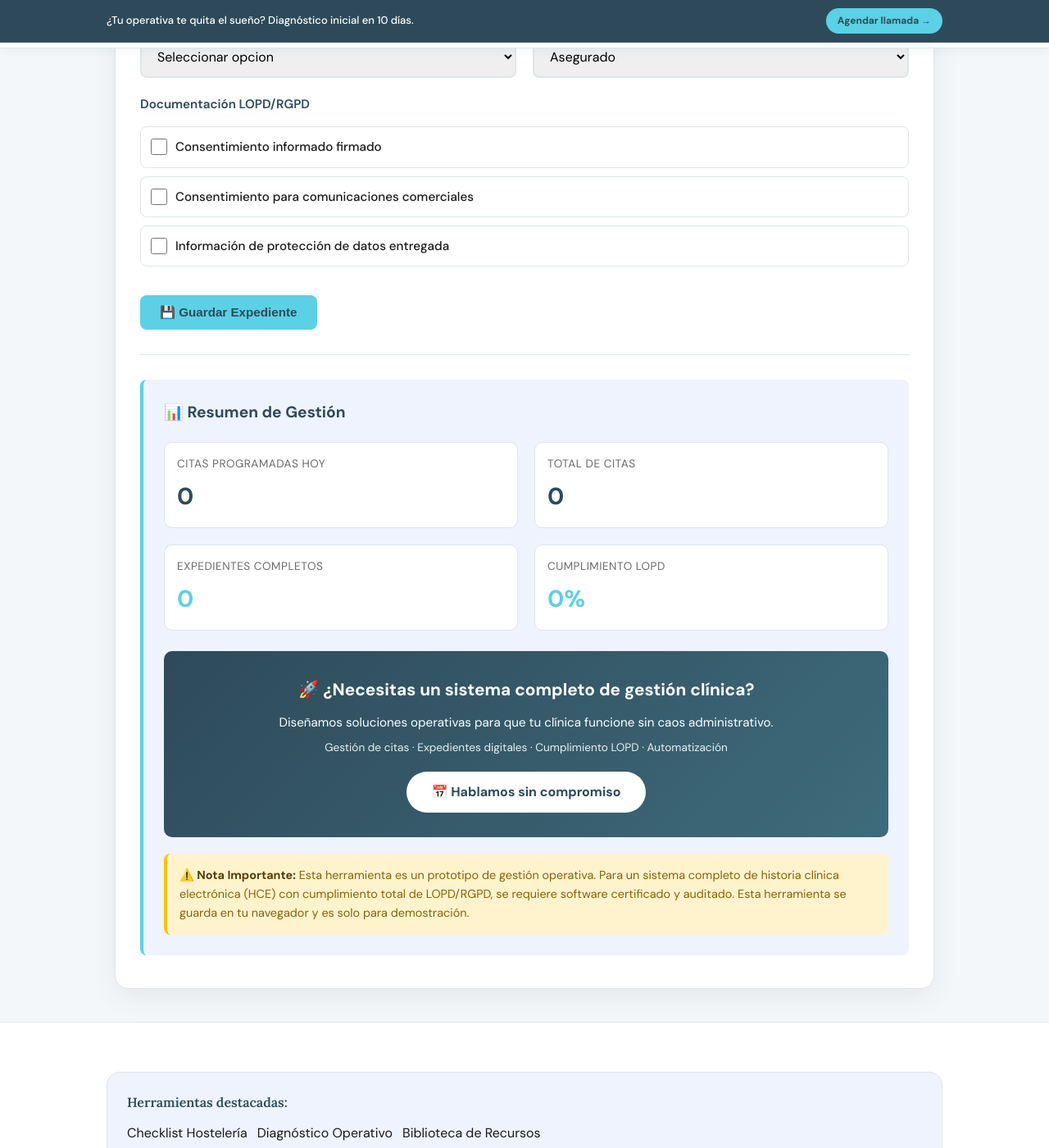
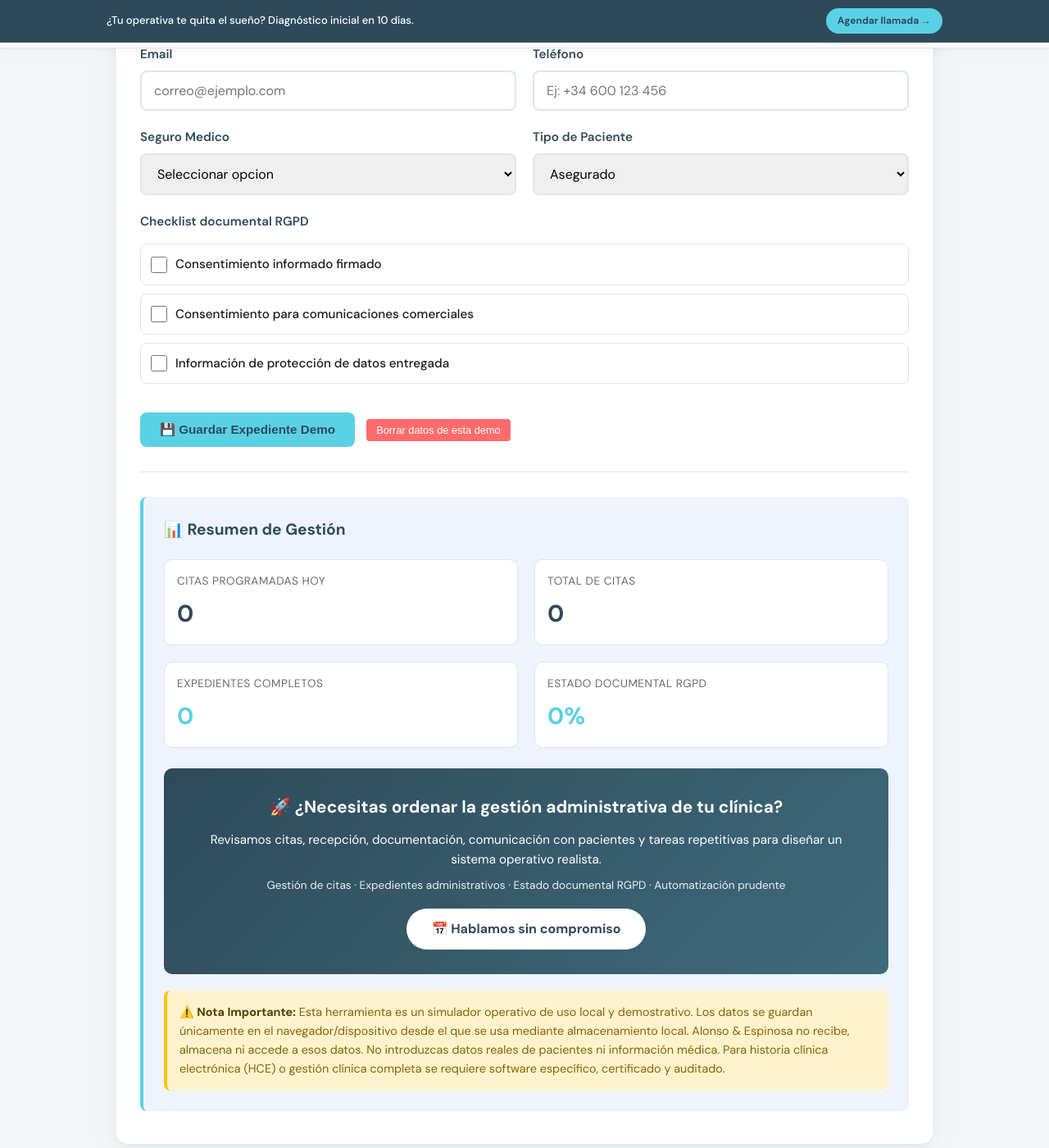
Before and after one commit to alauriela/alonsoespinosa-web, a Jekyll site: the page gestion-clinicas/index.html, which Jekyll copies as it is, in a window 1280 px wide and 1400 px high, scrolled down 1280 px. Shown: the whole window at 82% size. Built offline with Jekyll 4.4.1, drawn with Linux system fonts in a browser that asks for light colours; some of the changed text lies outside the part shown.

Commit message:
Ajustar simulador de gestion clinicas para uso local y RGPD

```diff
--- a/gestion-clinicas/index.html
+++ b/gestion-clinicas/index.html
@@ -15,11 +15,11 @@
   <meta name="robots" content="index, follow">
   <link rel="canonical" href="https://www.alonsoespinosa.com/gestion-clinicas/" />
 
-  <title>Gestión de Clínicas · Herramienta para Centros Médicos · Alonso & Espinosa</title>
-  <meta name="description" content="Herramienta para gestionar citas, expedientes administrativos y cumplimiento LOPD en clínicas. Optimiza tu recepción. Gratuita de Alonso & Espinosa." />
+  <title>Simulador de Gestión Administrativa para Clínicas · Alonso & Espinosa</title>
+  <meta name="description" content="Simulador operativo para visualizar citas, expedientes administrativos y documentación RGPD en clínicas privadas. Uso local y demostrativo; no introducir datos reales de pacientes." />
 
-  <meta property="og:title" content="Gestión de Clínicas · Centros Médicos" />
-  <meta property="og:description" content="Gestiona citas, expedientes únicos y cumplimiento LOPD en tu clínica de forma sencilla." />
+  <meta property="og:title" content="Simulador de Gestión Administrativa para Clínicas" />
+  <meta property="og:description" content="Visualiza cómo ordenar citas, expedientes administrativos y documentación RGPD. Uso local y demostrativo." />
   <meta property="og:type" content="website" />
   <meta property="og:url" content="https://www.alonsoespinosa.com/gestion-clinicas" />
   <meta property="og:image" content="https://www.alonsoespinosa.com/og-image-impactful.png" />
@@ -33,8 +33,8 @@
   {
     "@context": "https://schema.org",
     "@type": "WebApplication",
-    "name": "Gestión de Clínicas",
-    "description": "Herramienta para gestionar citas, expedientes y cumplimiento LOPD en centros médicos",
+    "name": "Simulador de Gestión Administrativa para Clínicas",
+    "description": "Simulador operativo para visualizar citas, expedientes administrativos y documentación RGPD en clínicas privadas. Uso local y demostrativo.",
     "url": "https://www.alonsoespinosa.com/gestion-clinicas",
     "applicationCategory": "BusinessApplication",
     "operatingSystem": "Any",
@@ -506,11 +506,16 @@
 <div class="wrap">
   <div class="calculator-container">
     <div class="calculator-header">
-      <h1>🏥 Gestión de Clínicas</h1>
-      <p>Optimiza citas, expedientes administrativos y cumplimiento LOPD</p>
+      <h1>🏥 Simulador de Gestión Administrativa para Clínicas</h1>
+      <p>Visualiza cómo ordenar citas, expedientes administrativos y documentación RGPD sin introducir datos reales.</p>
     </div>
 
     <div class="calculator-content">
+      <div class="note" style="margin-bottom:24px;">
+        <strong>Uso local y demostrativo:</strong>
+        Esta herramienta funciona en el navegador de quien la utiliza. Alonso &amp; Espinosa no recibe, almacena ni accede a los datos introducidos. Aun así, recomendamos usar datos ficticios o de prueba y no introducir datos reales de pacientes, DNI, tarjeta sanitaria ni información médica. No sustituye a un software de gestión clínica certificado.
+      </div>
+
       <form id="clinicForm">
         <!-- SECCIÓN GESTIÓN DE CITAS -->
         <div class="form-section">
@@ -532,8 +537,8 @@
 
           <div class="input-group">
             <div class="form-group">
-              <label>Nombre del Paciente</label>
-              <input type="text" id="patientName" placeholder="Ej: Juan García">
+              <label>Paciente ficticio</label>
+              <input type="text" id="patientName" placeholder="Ej: Paciente 001">
             </div>
             <div class="form-group">
               <label>Especialista</label>
@@ -558,8 +563,8 @@
           </div>
 
           <div class="form-group">
-            <label>Motivo de la Consulta</label>
-            <textarea id="consultReason" placeholder="Descripción breve del motivo" rows="3"></textarea>
+            <label>Motivo administrativo de la cita</label>
+            <textarea id="consultReason" placeholder="Ej: Primera visita, revisión, documentación pendiente" rows="3"></textarea>
           </div>
 
           <button type="button" class="btn-add" onclick="addAppointment()">+ Añadir Cita</button>
@@ -593,19 +598,19 @@
               <input type="text" id="expedientNumber" placeholder="Auto-generado o manual" readonly>
             </div>
             <div class="form-group">
-              <label>Nombre Completo</label>
-              <input type="text" id="patientFullName" placeholder="Nombre y apellidos">
+              <label>Nombre ficticio</label>
+              <input type="text" id="patientFullName" placeholder="Ej: Paciente 001">
             </div>
           </div>
 
           <div class="input-group">
             <div class="form-group">
-              <label>DNI/NIE</label>
-              <input type="text" id="patientDNI" placeholder="Ej: 12345678A">
+              <label>DNI/NIE ficticio</label>
+              <input type="text" id="patientDNI" placeholder="Ej: 00000000X">
             </div>
             <div class="form-group">
-              <label>Tarjeta Sanitaria</label>
-              <input type="text" id="healthCard" placeholder="Ej: 2843920384029384">
+              <label>Tarjeta sanitaria ficticia</label>
+              <input type="text" id="healthCard" placeholder="Ej: TS-DEMO-0001">
             </div>
           </div>
 
@@ -645,7 +650,7 @@
           </div>
 
           <div class="form-group">
-            <label style="margin-bottom: 15px;">Documentación LOPD/RGPD</label>
+            <label style="margin-bottom: 15px;">Checklist documental RGPD</label>
             <div class="checkbox-item">
               <input type="checkbox" id="consentForm" class="lopd-item">
               <label for="consentForm" class="checkbox-label">Consentimiento informado firmado</label>
@@ -660,7 +665,8 @@
             </div>
           </div>
 
-          <button type="button" class="btn-add" onclick="savePatientData()">💾 Guardar Expediente</button>
+          <button type="button" class="btn-add" onclick="savePatientData()">💾 Guardar Expediente Demo</button>
+          <button type="button" class="btn-action" onclick="clearDemoData()" style="margin-left:10px;margin-top:15px;">Borrar datos de esta demo</button>
         </div>
 
         <div class="divider"></div>
@@ -683,21 +689,21 @@
               <div class="result-value highlight" id="completeFiles">0</div>
             </div>
             <div class="result-item">
-              <div class="result-label">Cumplimiento LOPD</div>
+              <div class="result-label">Estado documental RGPD</div>
               <div class="result-value highlight" id="lopdCompliance">0%</div>
             </div>
           </div>
 
           <div class="cta-section">
-            <div class="cta-title">🚀 ¿Necesitas un sistema completo de gestión clínica?</div>
-            <p>Diseñamos soluciones operativas para que tu clínica funcione sin caos administrativo.</p>
-            <p style="font-size: 0.85em; opacity: 0.9;">Gestión de citas · Expedientes digitales · Cumplimiento LOPD · Automatización</p>
+            <div class="cta-title">🚀 ¿Necesitas ordenar la gestión administrativa de tu clínica?</div>
+            <p>Revisamos citas, recepción, documentación, comunicación con pacientes y tareas repetitivas para diseñar un sistema operativo realista.</p>
+            <p style="font-size: 0.85em; opacity: 0.9;">Gestión de citas · Expedientes administrativos · Estado documental RGPD · Automatización prudente</p>
             <a href="https://cal.eu/alonso-espinosa/primera-conversacion-exploratoria" target="_blank" class="btn-cal">📅 Hablamos sin compromiso</a>
           </div>
 
           <div class="note">
             <strong>⚠️ Nota Importante:</strong>
-            Esta herramienta es un prototipo de gestión operativa. Para un sistema completo de historia clínica electrónica (HCE) con cumplimiento total de LOPD/RGPD, se requiere software certificado y auditado. Esta herramienta se guarda en tu navegador y es solo para demostración.
+            Esta herramienta es un simulador operativo de uso local y demostrativo. Los datos se guardan únicamente en el navegador/dispositivo desde el que se usa mediante almacenamiento local. Alonso &amp; Espinosa no recibe, almacena ni accede a esos datos. No introduzcas datos reales de pacientes ni información médica. Para historia clínica electrónica (HCE) o gestión clínica completa se requiere software específico, certificado y auditado.
           </div>
         </div>
       </form>
@@ -846,7 +852,31 @@
 
     localStorage.setItem('patientData', JSON.stringify(patientData));
     updateSummary();
-    alert('Expediente guardado correctamente');
+    alert('Expediente demo guardado en este navegador');
+  }
+
+  function clearDemoData() {
+    localStorage.removeItem('appointments');
+    localStorage.removeItem('patientData');
+
+    appointments = [];
+    patientData = {};
+
+    renderAppointments();
+
+    ['appointmentDate','appointmentTime','patientName','specialist','consultReason','expedientNumber','patientFullName','patientDNI','healthCard','patientEmail','patientPhone','insuranceType'].forEach(id => {
+      const el = document.getElementById(id);
+      if (el) el.value = '';
+    });
+
+    ['consentForm','commercialConsent','dataProtection'].forEach(id => {
+      const el = document.getElementById(id);
+      if (el) el.checked = false;
+    });
+
+    updateSummary();
+
+    alert('Datos de la demo borrados correctamente de este navegador');
   }
 
   function updateSummary() {
```
